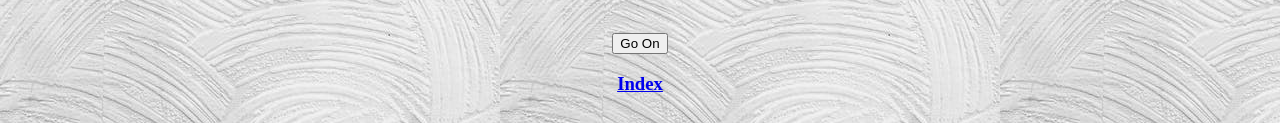
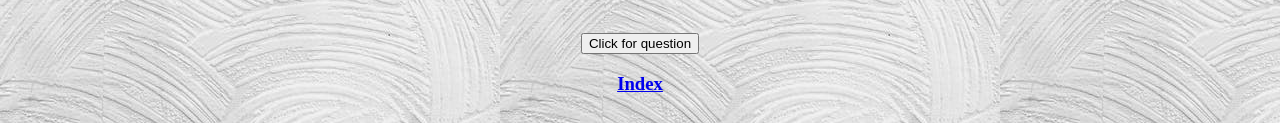
Before and after one commit to p3garren21/myWebSite, a plain HTML site: page mathTest.html in a window 1280 px wide. Shown: the part 563-686 px from the top of the page. Drawn offline with Linux system fonts and the light colour scheme.

Commit message:
Add files via upload

```diff
--- a/mathTest.html
+++ b/mathTest.html
@@ -109,7 +109,7 @@ function resetText()
 </table>
 
 <br/><br/>
-<input type="button" value="Go On" onclick="displayQuestion(),displayImages(), resetText()"/>
+<input type="button" value="Click for question" onclick="displayQuestion(),displayImages(), resetText()"/>
 <h3> <a href="index.html">Index</a> </h3>
 
 
```
